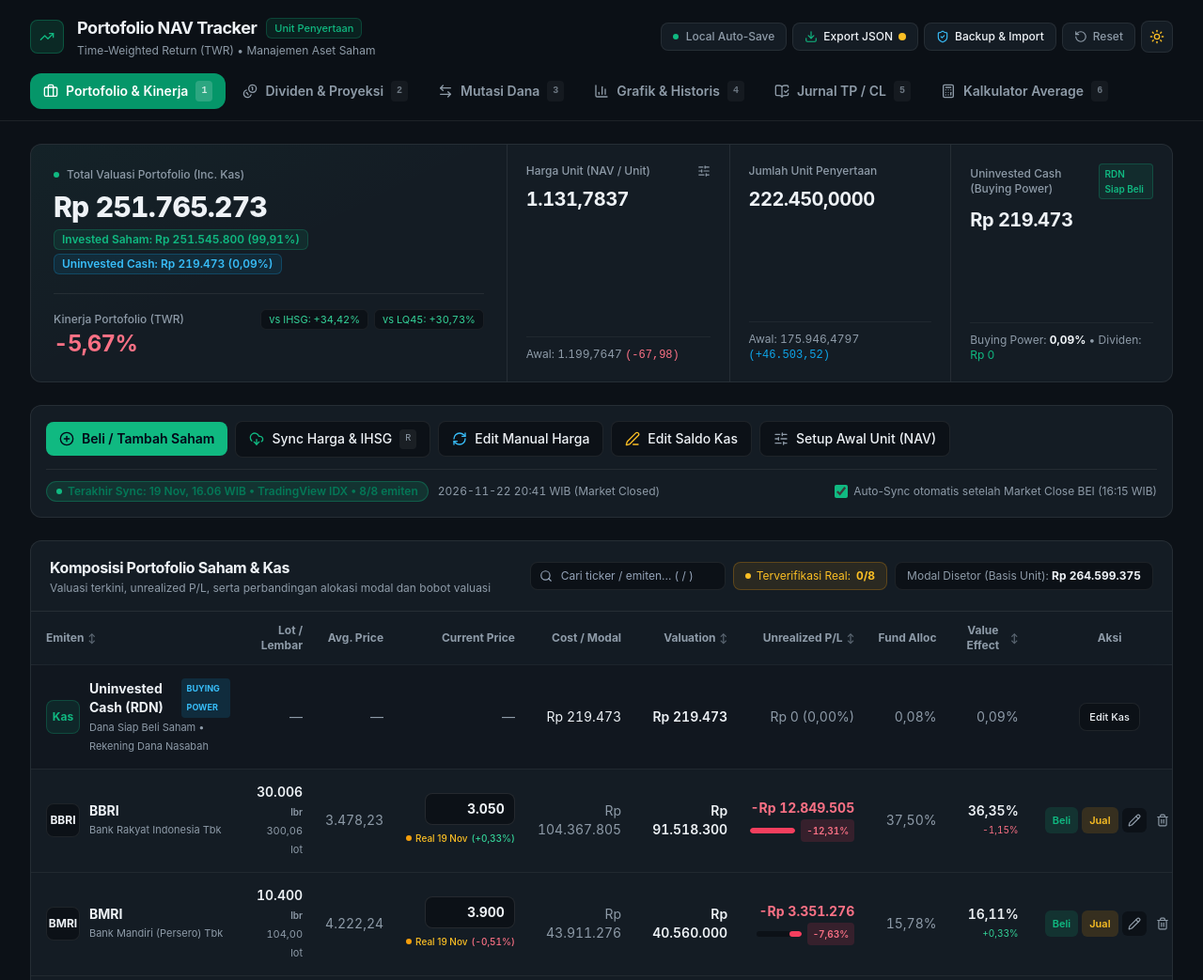
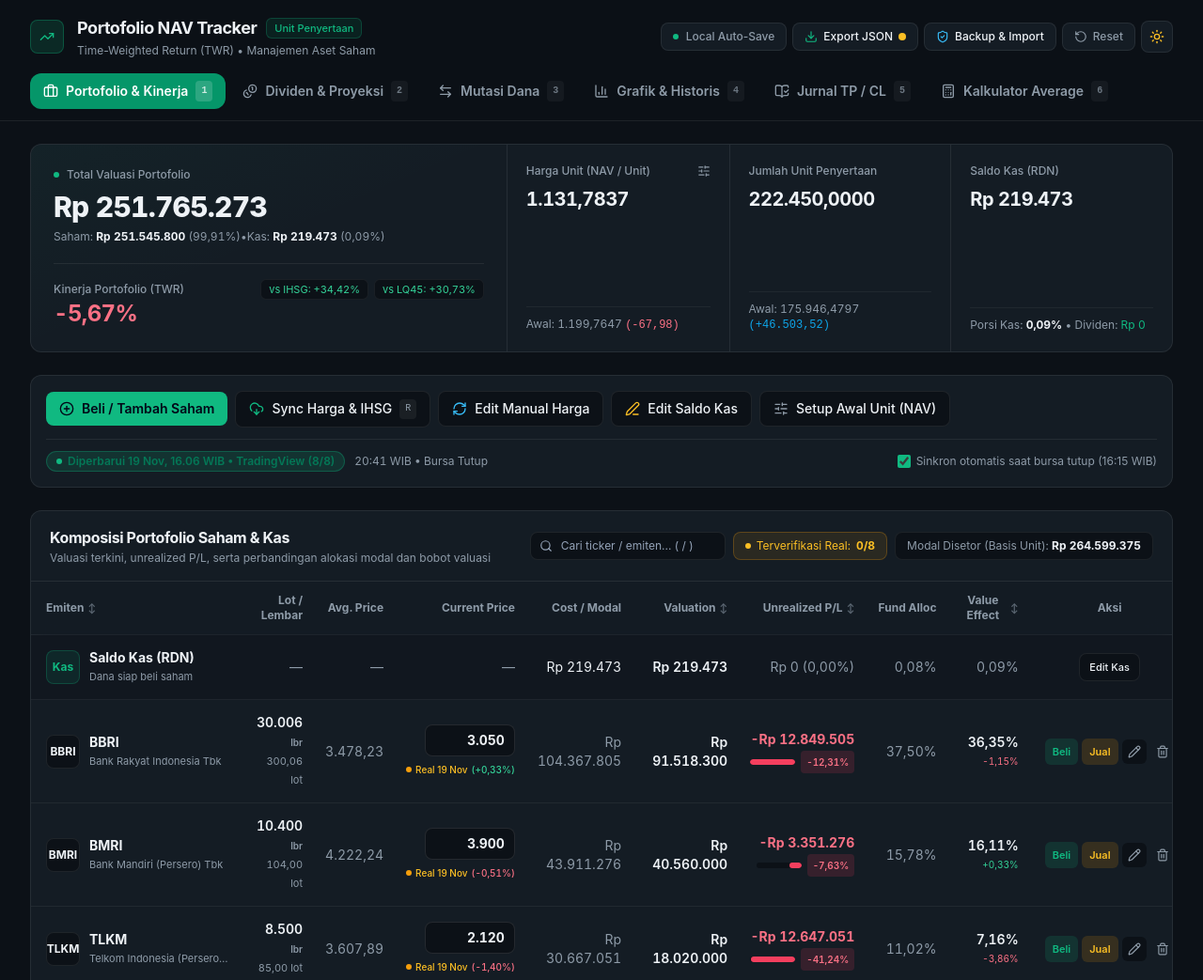
Before and after one commit to perdanafavo/dashboard-portfolio-saham, a plain HTML site: page index.html in a window 1280 px wide. Shown: the top 1043 px of the page at 94% size. Drawn offline with nearby package versions, Linux system fonts and the light colour scheme.

Commit message:
polish(ui,docs): refine Indonesian cash/sync copy and update living handoff docs

```diff
--- a/index.html
+++ b/index.html
@@ -230,14 +230,15 @@
             <div>
               <div class="flex items-center gap-2 text-xs font-medium text-slate-500 dark:text-[#8E9BA8]">
                 <span class="w-1.5 h-1.5 rounded-full bg-[#10B981]"></span>
-                <span>Total Valuasi Portofolio (Inc. Kas)</span>
+                <span>Total Valuasi Portofolio</span>
               </div>
               <div id="kpi-total-valuation" class="text-2xl sm:text-3xl font-extrabold font-sans tabular-nums tracking-tight text-slate-900 dark:text-[#EEF2F6] mt-2">
                 Rp 0
               </div>
-              <div id="kpi-total-valuation-sub" class="text-xs font-sans tabular-nums text-slate-500 dark:text-[#8E9BA8] mt-1.5 flex flex-wrap items-center gap-x-3 gap-y-1">
-                <span>Saham: Rp 0</span>
-                <span>Kas: 0%</span>
+              <div id="kpi-total-valuation-sub" class="text-xs font-sans tabular-nums text-slate-500 dark:text-[#8E9BA8] mt-1.5 flex flex-wrap items-center gap-x-2 gap-y-1">
+                <span>Saham: Rp 0 (0,00%)</span>
+                <span>&bull;</span>
+                <span>Kas: Rp 0 (0,00%)</span>
               </div>
             </div>
 
@@ -289,12 +290,11 @@
               </div>
             </div>
 
-            <!-- Metric: Uninvested Cash / Buying Power (Kas RDN) -->
+            <!-- Metric: Saldo Kas (RDN) -->
             <div class="p-5 flex flex-col justify-between text-left">
               <div>
-                <div class="flex items-center justify-between gap-2 text-xs font-medium text-slate-500 dark:text-[#8E9BA8]">
-                  <span>Uninvested Cash (Buying Power)</span>
-                  <span class="px-1.5 py-0.5 rounded text-[10px] font-semibold bg-[#10B981]/10 text-[#10B981] border border-[#10B981]/25">RDN Siap Beli</span>
+                <div class="text-xs font-medium text-slate-500 dark:text-[#8E9BA8]">
+                  Saldo Kas (RDN)
                 </div>
                 <div id="kpi-cash-balance" class="text-lg sm:text-xl font-bold font-sans tabular-nums tracking-tight text-slate-900 dark:text-[#EEF2F6] mt-2">
                   Rp 0
@@ -368,13 +368,13 @@
           <div class="flex flex-wrap items-center gap-2.5">
             <span id="market-sync-badge" class="inline-flex items-center gap-1.5 px-2.5 py-0.5 rounded-md font-medium bg-slate-100 dark:bg-[#0C1117] text-slate-600 dark:text-[#EEF2F6]">
               <span id="market-sync-dot" class="w-1.5 h-1.5 rounded-full bg-[#10B981]"></span>
-              <span id="market-sync-status-text">Auto-Sync Harian Market Close (16:15 WIB) siap</span>
+              <span id="market-sync-status-text">Sinkron otomatis saat bursa tutup (16:15 WIB) siap</span>
             </span>
             <span id="market-wib-clock" class="font-sans tabular-nums text-slate-400 dark:text-[#8E9BA8]"></span>
           </div>
           <label class="inline-flex items-center gap-1.5 cursor-pointer select-none">
             <input type="checkbox" id="toggle-auto-market-sync" checked data-onchange="toggleAutoMarketSync(this.checked)" class="w-3.5 h-3.5 rounded accent-[#10B981]" />
-            <span>Auto-Sync otomatis setelah Market Close BEI (16:15 WIB)</span>
+            <span>Sinkron otomatis saat bursa tutup (16:15 WIB)</span>
           </label>
         </div>
       </div>
--- a/js/app.js
+++ b/js/app.js
@@ -129,7 +129,7 @@ function updateMarketSyncStatusUI() {
   const jkt = getJakartaTimeInfo();
   const clockEl = document.getElementById("market-wib-clock");
   if (clockEl) {
-    clockEl.textContent = `${jkt.dateStr} ${jkt.timeStr} WIB (${jkt.isAfterMarketClose ? "Market Closed" : "Bursa Aktif"})`;
+    clockEl.textContent = `${jkt.timeStr} WIB • ${jkt.isAfterMarketClose ? "Bursa Tutup" : "Bursa Buka"}`;
   }
 
   const toggleEl = document.getElementById("toggle-auto-market-sync");
@@ -162,14 +162,18 @@ function updateMarketSyncStatusUI() {
       minute: "2-digit",
       hour12: false
     }).format(dt);
-    const cleanSource = String(state.marketSync.lastSyncSource || "").replace(/\s*\([^)]*\)\s*$/, "").trim();
-    statusText.textContent = `Terakhir Sync: ${timeFmt} WIB${cleanSource ? ` • ${cleanSource}` : ""}`;
+    const cleanSource = String(state.marketSync.lastSyncSource || "")
+      .replace(/\s*\([^)]*\)\s*$/, "")
+      .replace(/\bTradingView IDX\b/g, "TradingView")
+      .replace(/\s*•\s*(\d+\/\d+)\s*(?:live|emiten)\b/i, " ($1)")
+      .trim();
+    statusText.textContent = `Diperbarui ${timeFmt} WIB${cleanSource ? ` • ${cleanSource}` : ""}`;
   } else {
     if (badgeEl) {
       badgeEl.className = "inline-flex items-center gap-1.5 px-2.5 py-0.5 rounded-full font-semibold bg-slate-100 dark:bg-slate-800 text-slate-600 dark:text-slate-300";
     }
     if (dotEl) dotEl.className = "w-1.5 h-1.5 rounded-full bg-sky-500 shrink-0";
-    statusText.textContent = "Belum pernah Sync Real — klik tombol Sync Harga & IHSG untuk verifikasi harga bursa";
+    statusText.textContent = "Belum disinkronkan — klik Sync Harga & IHSG";
   }
 }
 
@@ -177,7 +181,7 @@ window.toggleAutoMarketSync = function (enabled) {
   state.marketSync.autoSyncAfterClose = !!enabled;
   saveToLocalStorage();
   saveToCloudIfAvailable();
-  showToast(enabled ? "Auto-Sync setelah Market Close (16:15 WIB) aktif" : "Auto-Sync otomatis dinonaktifkan");
+  showToast(enabled ? "Sinkron otomatis saat bursa tutup (16:15 WIB) aktif" : "Sinkron otomatis dinonaktifkan");
 };
 
 window.syncMarketData = async function ({ force = false, silent = false } = {}) {
@@ -251,7 +255,8 @@ window.syncMarketData = async function ({ force = false, silent = false } = {})
       const cacheNote = failedTickers.length > 0
         ? ` • Cache: ${failedTickers.slice(0, 4).join(", ")}${failedTickers.length > 4 ? "…" : ""}`
         : "";
-      state.marketSync.lastSyncSource = `${sourceProviderLabel} • ${updatedStocks}/${totalHoldings} live${cacheNote}`;
+      const shortProvider = String(sourceProviderLabel || "IDX").replace(/\bTradingView IDX\b/g, "TradingView");
+      state.marketSync.lastSyncSource = `${shortProvider} (${updatedStocks}/${totalHoldings})${cacheNote}`;
 
       const activeYr = Number(state.meta.activeYear) || jktNow.year;
       ensureYearStructure(activeYr);
--- a/js/ui/portfolio.js
+++ b/js/ui/portfolio.js
@@ -720,8 +720,9 @@ export function createPortfolioUI(ctx) {
     const cashPct = m.totalValuation > 0 ? (m.cashBalance / m.totalValuation) * 100 : 0;
     const stockPct = m.totalValuation > 0 ? (m.stockValTotal / m.totalValuation) * 100 : 0;
     document.getElementById("kpi-total-valuation-sub").innerHTML = `
-      <span class="px-2 py-0.5 rounded-md bg-[#10B981]/10 border border-[#10B981]/25 text-emerald-700 dark:text-[#10B981] font-semibold">Invested Saham: ${formatIDR(m.stockValTotal)} (${formatNum(stockPct, 2)}%)</span>
-      <span class="px-2 py-0.5 rounded-md bg-sky-500/10 border border-sky-500/25 text-sky-700 dark:text-sky-400 font-semibold">Uninvested Cash: ${formatIDR(m.cashBalance)} (${formatNum(cashPct, 2)}%)</span>
+      <span>Saham: <strong class="text-slate-700 dark:text-[#EEF2F6]">${formatIDR(m.stockValTotal)}</strong> (${formatNum(stockPct, 2)}%)</span>
+      <span class="text-slate-300 dark:text-white/20">&bull;</span>
+      <span>Kas: <strong class="text-slate-700 dark:text-[#EEF2F6]">${formatIDR(m.cashBalance)}</strong> (${formatNum(cashPct, 2)}%)</span>
     `;
 
     document.getElementById("kpi-nav-unit").textContent = formatNum(m.currentNav, 4);
@@ -742,7 +743,7 @@ export function createPortfolioUI(ctx) {
     `;
 
     document.getElementById("kpi-cash-balance").textContent = formatIDR(m.cashBalance);
-    document.getElementById("kpi-cash-sub").innerHTML = `Buying Power: <strong class="text-slate-700 dark:text-[#EEF2F6]">${formatNum(cashPct, 2)}%</strong> &bull; Dividen: <span class="tabular-nums text-[#10B981]">${formatCompactIDR(m.totalDividendsReceived)}</span>`;
+    document.getElementById("kpi-cash-sub").innerHTML = `Porsi Kas: <strong class="text-slate-700 dark:text-[#EEF2F6]">${formatNum(cashPct, 2)}%</strong> &bull; Dividen: <span class="tabular-nums text-[#10B981]">${formatCompactIDR(m.totalDividendsReceived)}</span>`;
 
     document.getElementById("table-total-paidin").textContent = formatIDR(m.totalPaidInCapital);
 
@@ -778,11 +779,8 @@ export function createPortfolioUI(ctx) {
           <div class="flex items-center gap-2.5">
             <span class="w-9 h-9 rounded-lg bg-[#10B981]/10 border border-[#10B981]/25 text-[#10B981] font-sans font-bold text-xs flex items-center justify-center shrink-0">Kas</span>
             <div>
-              <div class="flex items-center gap-1.5">
-                <span class="font-bold text-slate-900 dark:text-[#EEF2F6] text-xs sm:text-sm">Uninvested Cash (RDN)</span>
-                <span class="px-1.5 py-0.2 rounded text-[9px] font-bold bg-sky-500/15 text-sky-600 dark:text-sky-400">BUYING POWER</span>
-              </div>
-              <div class="text-[11px] text-slate-500 dark:text-[#8E9BA8]">Dana Siap Beli Saham &bull; Rekening Dana Nasabah</div>
+              <div class="font-bold text-slate-900 dark:text-[#EEF2F6] text-xs sm:text-sm">Saldo Kas (RDN)</div>
+              <div class="text-[11px] text-slate-500 dark:text-[#8E9BA8]">Dana siap beli saham</div>
             </div>
           </div>
         </td>
@@ -993,7 +991,7 @@ export function createPortfolioUI(ctx) {
       const stockValWeight = m.totalValuation > 0 ? (m.stockValTotal / m.totalValuation) * 100 : 0;
       tfoot.innerHTML = `
         <tr class="border-b border-slate-200/70 dark:border-white/[0.06] text-slate-600 dark:text-[#8E9BA8] font-semibold">
-          <td colspan="4" class="py-2.5 px-4">Subtotal Aset Saham (Invested Equity) &bull; <span class="text-[#10B981]">Uninvested Cash: ${formatIDR(m.cashBalance)} (${formatNum(cashPct, 2)}%)</span></td>
+          <td colspan="4" class="py-2.5 px-4">Subtotal Saham</td>
           <td class="py-2.5 px-3 text-right font-sans tabular-nums">${formatIDR(m.stockCostTotal)}</td>
           <td class="py-2.5 px-3 text-right font-sans tabular-nums text-slate-800 dark:text-[#EEF2F6]">${formatIDR(m.stockValTotal)}</td>
           <td class="py-2.5 px-3 text-right font-sans tabular-nums ${colorClass(stockPL)}">${formatSignedIDR(stockPL)} (${formatPct(stockPLPct)})</td>
@@ -1002,7 +1000,7 @@ export function createPortfolioUI(ctx) {
           <td></td>
         </tr>
         <tr>
-          <td colspan="4" class="py-3.5 px-4 text-slate-900 dark:text-[#EEF2F6]">Total Portofolio (Invested Saham + Uninvested Cash)</td>
+          <td colspan="4" class="py-3.5 px-4 text-slate-900 dark:text-[#EEF2F6]">Total Portofolio (Saham + Kas)</td>
           <td class="py-3.5 px-3 text-right font-sans tabular-nums text-slate-800 dark:text-[#8E9BA8]">${formatIDR(m.totalCost)}</td>
           <td class="py-3.5 px-3 text-right font-sans tabular-nums text-slate-900 dark:text-[#EEF2F6]">${formatIDR(m.totalValuation)}</td>
           <td class="py-3.5 px-3 text-right font-sans tabular-nums ${colorClass(totalPL)}">${formatSignedIDR(totalPL)} (${formatPct(totalPLPct)})</td>
```
Also changed, not shown: 3 other files.
